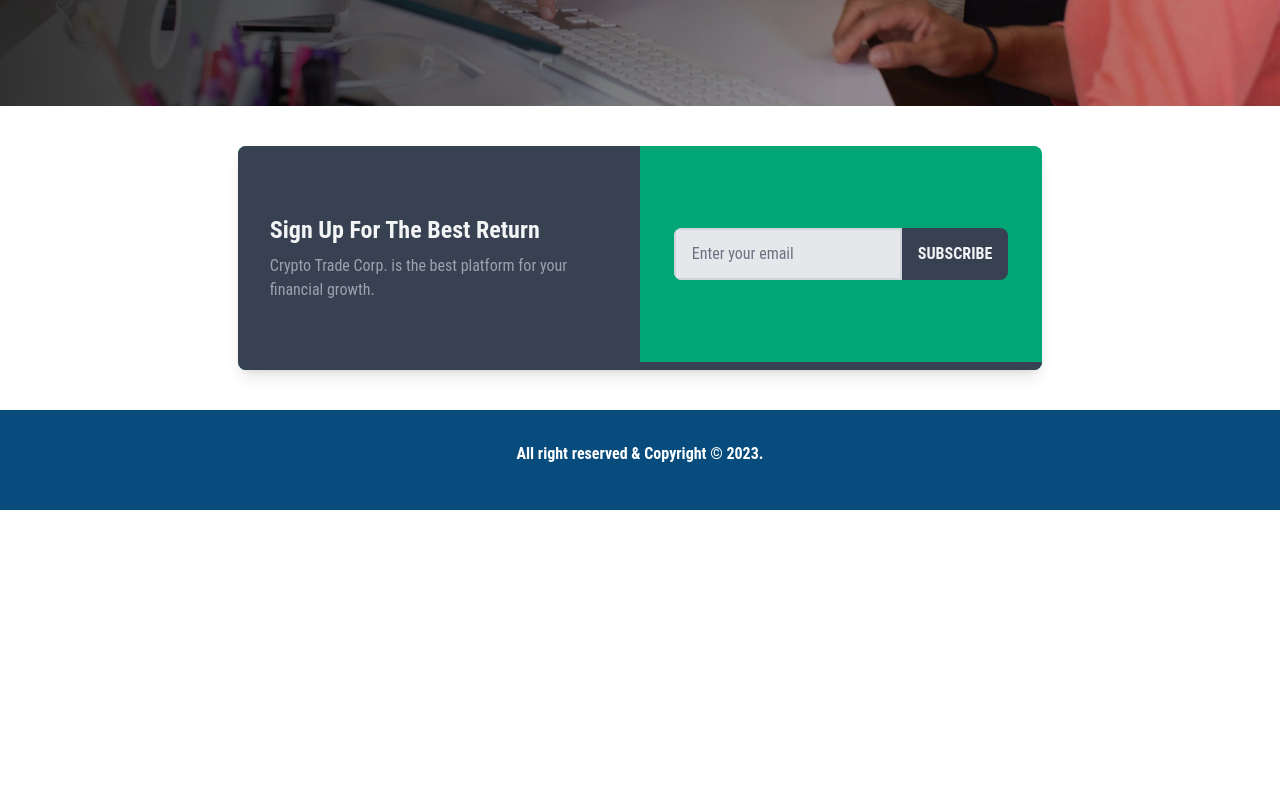
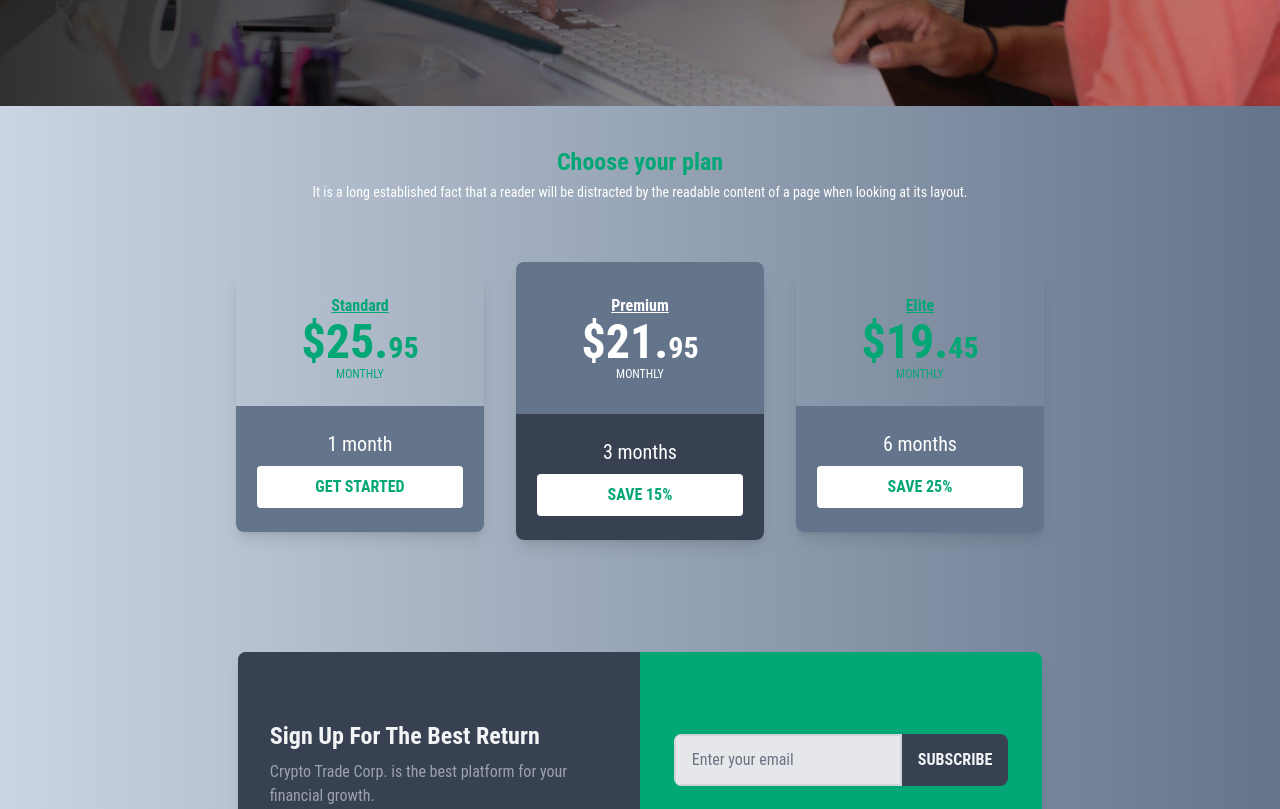
Before and after one commit to mb-tousif/global-investment-app, a Next.js app: page / in a window 1280 px wide. Shown: the part 720-1529 px from the top of the page. Before the commit the page ends 1230 px from the top, so only its background shows below. Built offline with nearby package versions, Linux system fonts and the light colour scheme.

Commit message:
Ui updated

```diff
--- a/next.config.js
+++ b/next.config.js
@@ -9,6 +9,7 @@ const nextConfig = {
       "vojislavd.com",
       "www.w3.org",
       "raw.githubusercontent.com",
+      "img.freepik.com",
     ],
   },
 };
--- a/src/app/(rootPages)/layout.tsx
+++ b/src/app/(rootPages)/layout.tsx
@@ -1,17 +1,15 @@
 import Navbar from "@/components/Navbar";
 import Footer from "@/components/Footer";
-import { Fragment } from "react";
-
 export default function RootPageLayout({
   children,
 }: {
   children: React.ReactNode;
 }) {
   return (
-    <Fragment>
+    <div className="bg-gradient-to-r from-slate-300 to-slate-500">
       <Navbar />
       <div>{children}</div>
       <Footer />
-    </Fragment>
+    </div>
   );
 }
--- a/src/app/(rootPages)/login/page.tsx
+++ b/src/app/(rootPages)/login/page.tsx
@@ -44,7 +44,7 @@ export default function Login() {
   }
 
   return (
-    <div className="pt-8 bg-[#e0dada]">
+    <div className="pt-8">
       <div className="py-6 flex flex-col justify-center sm:py-12">
         <div className="relative py-3 sm:max-w-xl sm:mx-auto">
           <div className="absolute inset-0 bg-gradient-to-r from-[#03A776] to-[#0D1519] shadow-lg transform -skew-y-6 sm:skew-y-0 sm:-rotate-6 sm:rounded-3xl"></div>
--- a/src/app/(rootPages)/page.tsx
+++ b/src/app/(rootPages)/page.tsx
@@ -1,4 +1,5 @@
 import CountDown from "@/components/CountDown";
+import InvestPlan from "@/components/InvestPlan";
 import Subscribe from "@/components/Subscribe";
 import Link from "next/link";
 import React from "react";
@@ -18,6 +19,7 @@ export default function Home() {
         </div>
       <CountDown />
       </div>
+      <InvestPlan />
       <Subscribe />
     </section>
   );
--- a/src/app/(rootPages)/register/page.tsx
+++ b/src/app/(rootPages)/register/page.tsx
@@ -27,7 +27,7 @@ export default function Register() {
 
 
   return (
-    <div className="pt-8 pb-6 mx-auto bg-[#e0dada]">
+    <div className="pt-8 pb-6 mx-auto">
       <div className="flex justify-center px-6">
         <div className="w-full xl:w-3/4 lg:w-11/12 flex">
           <div className="w-full h-auto bg-gray-400 hidden lg:block lg:w-5/12 bg-cover rounded-l-lg">
--- a/src/app/loader.tsx
+++ b/src/app/loader.tsx
@@ -1,34 +1,16 @@
-import React from 'react'
+import React from "react";
+import { RotatingLines } from "react-loader-spinner";
 
 export default function Loader() {
   return (
-    <div className="min-h-70vh flex justify-center">
-      <div className="h-12 my-auto mx-auto">
-        <button
-          disabled
-          type="button"
-          className="text-white bg-[#083125] focus:ring-4 focus:outline-none font-medium rounded text-sm px-5 py-2.5 text-center mr-2 inline-flex items-center"
-        >
-          <svg
-            aria-hidden="true"
-            role="status"
-            className="inline mr-3 w-8 h-8 text-white animate-spin"
-            viewBox="0 0 100 101"
-            fill="none"
-            xmlns="http://www.w3.org/2000/svg"
-          >
-            <path
-              d="M100 50.5908C100 78.2051 77.6142 100.591 50 100.591C22.3858 100.591 0 78.2051 0 50.5908C0 22.9766 22.3858 0.59082 50 0.59082C77.6142 0.59082 100 22.9766 100 50.5908ZM9.08144 50.5908C9.08144 73.1895 27.4013 91.5094 50 91.5094C72.5987 91.5094 90.9186 73.1895 90.9186 50.5908C90.9186 27.9921 72.5987 9.67226 50 9.67226C27.4013 9.67226 9.08144 27.9921 9.08144 50.5908Z"
-              fill="#E5E7EB"
-            ></path>
-            <path
-              d="M93.9676 39.0409C96.393 38.4038 97.8624 35.9116 97.0079 33.5539C95.2932 28.8227 92.871 24.3692 89.8167 20.348C85.8452 15.1192 80.8826 10.7238 75.2124 7.41289C69.5422 4.10194 63.2754 1.94025 56.7698 1.05124C51.7666 0.367541 46.6976 0.446843 41.7345 1.27873C39.2613 1.69328 37.813 4.19778 38.4501 6.62326C39.0873 9.04874 41.5694 10.4717 44.0505 10.1071C47.8511 9.54855 51.7191 9.52689 55.5402 10.0491C60.8642 10.7766 65.9928 12.5457 70.6331 15.2552C75.2735 17.9648 79.3347 21.5619 82.5849 25.841C84.9175 28.9121 86.7997 32.2913 88.1811 35.8758C89.083 38.2158 91.5421 39.6781 93.9676 39.0409Z"
-              fill="currentColor"
-            ></path>
-          </svg>
-          Loading...
-        </button>
-      </div>
+    <div className="flex justify-center p-4 min-h-50vh">
+      <RotatingLines
+        strokeColor="#083125"
+        strokeWidth="5"
+        animationDuration="2"
+        width="140"
+        visible={true}
+      />
     </div>
   );
 }
--- /dev/null
+++ b/src/components/InvestPlan.tsx
@@ -0,0 +1,82 @@
+import React from 'react'
+
+export default function InvestPlan() {
+  return (
+    <div className="container flex flex-wrap pt-4 pb-10 m-auto mt-6 md:mt-15 lg:px-12 xl:px-16">
+      <div className="w-full px-0 lg:px-4">
+        <h2 className="px-12 text-base font-bold text-center md:text-2xl text-[#03A776]">
+          Choose your plan
+        </h2>
+        <p className="py-1 text-sm text-center text-white mb-10">
+          It is a long established fact that a reader will be distracted by the
+          readable content of a page when looking at its layout.
+        </p>
+        <div className="flex flex-wrap items-center justify-center py-4 pt-0">
+          <div className="w-full p-4 md:w-1/2 lg:w-1/4 plan-card">
+            <label className="flex flex-col rounded-lg shadow-lg group relative cursor-pointer hover:shadow-2xl">
+              <div className="w-full px-4 py-6 rounded-t-lg card-section-1">
+                <h3 className="mx-auto text-base font-semibold text-center underline text-[#03A776] group-hover:text-white">
+                  Standard
+                </h3>
+                <p className="text-5xl font-bold text-center group-hover:text-white text-[#03A776]">
+                  $25.<span className="text-3xl">95</span>
+                </p>
+                <p className="text-xs text-center uppercase group-hover:text-white text-[#03A776]">
+                  monthly
+                </p>
+              </div>
+              <div className="flex flex-col items-center justify-center w-full h-full py-6 rounded-b-lg bg-slate-500">
+                <p className="text-xl text-white">1 month</p>
+                <button className="w-5/6 py-2 mt-2 font-semibold text-center uppercase bg-white border border-transparent rounded text-[#03A776]">
+                  Get Started
+                </button>
+              </div>
+            </label>
+          </div>
+          <div className="w-full p-4 md:w-1/2 lg:w-1/4">
+            <label className="flex flex-col rounded-lg shadow-lg relative cursor-pointer hover:shadow-2xl">
+              <div className="w-full px-4 py-8 rounded-t-lg bg-slate-500">
+                <h3 className="mx-auto text-base font-semibold text-center underline text-white group-hover:text-white">
+                  Premium
+                </h3>
+                <p className="text-5xl font-bold text-center text-white">
+                  $21.<span className="text-3xl">95</span>
+                </p>
+                <p className="text-xs text-center uppercase text-white">
+                  monthly
+                </p>
+              </div>
+              <div className="flex flex-col items-center justify-center w-full h-full py-6 rounded-b-lg bg-gray-700">
+                <p className="text-xl text-white">3 months</p>
+                <button className="w-5/6 py-2 mt-2 font-semibold text-center uppercase bg-white border border-transparent rounded text-[#03A776]">
+                  Save 15%
+                </button>
+              </div>
+            </label>
+          </div>
+          <div className="w-full p-4 md:w-1/2 lg:w-1/4 plan-card">
+            <label className="flex flex-col rounded-lg shadow-lg group card-group relative hover:bg-jblue-secondary cursor-pointer hover:shadow-2xl">
+              <div className="w-full px-4 py-6 rounded-t-lg card-section-1">
+                <h3 className="mx-auto text-base font-semibold text-center underline text-[#03A776] group-hover:text-white">
+                  Elite
+                </h3>
+                <p className="text-5xl font-bold text-center group-hover:text-white text-[#03A776]">
+                  $19.<span className="text-3xl">45</span>
+                </p>
+                <p className="text-xs text-center uppercase group-hover:text-white text-[#03A776]">
+                  monthly
+                </p>
+              </div>
+              <div className="flex flex-col items-center justify-center w-full h-full py-6 rounded-b-lg bg-slate-500">
+                <p className="text-xl text-white">6 months</p>
+                <button className="w-5/6 py-2 mt-2 font-semibold text-center uppercase bg-white border border-transparent rounded text-[#03A776]">
+                  Save 25%
+                </button>
+              </div>
+            </label>
+          </div>
+        </div>
+      </div>
+    </div>
+  );
+}
--- a/src/components/LoadingSpinner.tsx
+++ /dev/null
@@ -1,16 +0,0 @@
-import React from "react";
-import { RotatingLines } from "react-loader-spinner";
-
-export default function LoadingSpinner() {
-  return (
-    <div className="flex justify-center" >
-      <RotatingLines
-        strokeColor="#fca5a5"
-        strokeWidth="5"
-        animationDuration="2"
-        width="140"
-        visible={true}
-      />
-    </div>
-  );
-}
--- a/src/components/UserComponents.tsx
+++ b/src/components/UserComponents.tsx
@@ -1,13 +1,13 @@
 // "use client"
+import Loader from '@/app/loader';
 import { useGetAllUsersQuery } from '@/redux/app/auth/authApiEndPoints';
 import Image from 'next/image'
 import Link from 'next/link'
-import LoadingSpinner from './LoadingSpinner';
 
 export default function UserComponents() {
   const{ isError, isLoading, data} = useGetAllUsersQuery(undefined);
   if (isLoading) {
-    return <LoadingSpinner/>;
+    return <Loader/>;
   }
   if (isError) {
     return <div>{isError}</div>;
@@ -24,18 +24,18 @@ export default function UserComponents() {
           <Link
             href={`/dashboard/user/${user.id}`}
             key={user.id}
-            className="flex flex-col items-center justify-center text-gray-800 hover:text-blue-600"
+            className="flex flex-col items-center justify-center text-indigo-900"
             title="View Profile"
           >
             <Image
               alt="User"
               src={user.img}
-              className="w-16 rounded-full"
+              className="w-20 rounded-full shadow-lg"
               width={500}
               height={500}
             />
             <p className="text-center font-bold text-sm mt-1">{user.name}</p>
-            <p className="text-xs text-gray-500 text-center">{user.role}</p>
+            <p className="text-xs text-green-800 text-center">{user.role}</p>
           </Link>
         ))}
       </div>
--- a/tailwind.config.ts
+++ b/tailwind.config.ts
@@ -13,6 +13,7 @@ const config: Config = {
       },
       maxHeight: {
         "70vh": "70vh",
+        "50vh": "50vh",
       },
     },
   },
```
